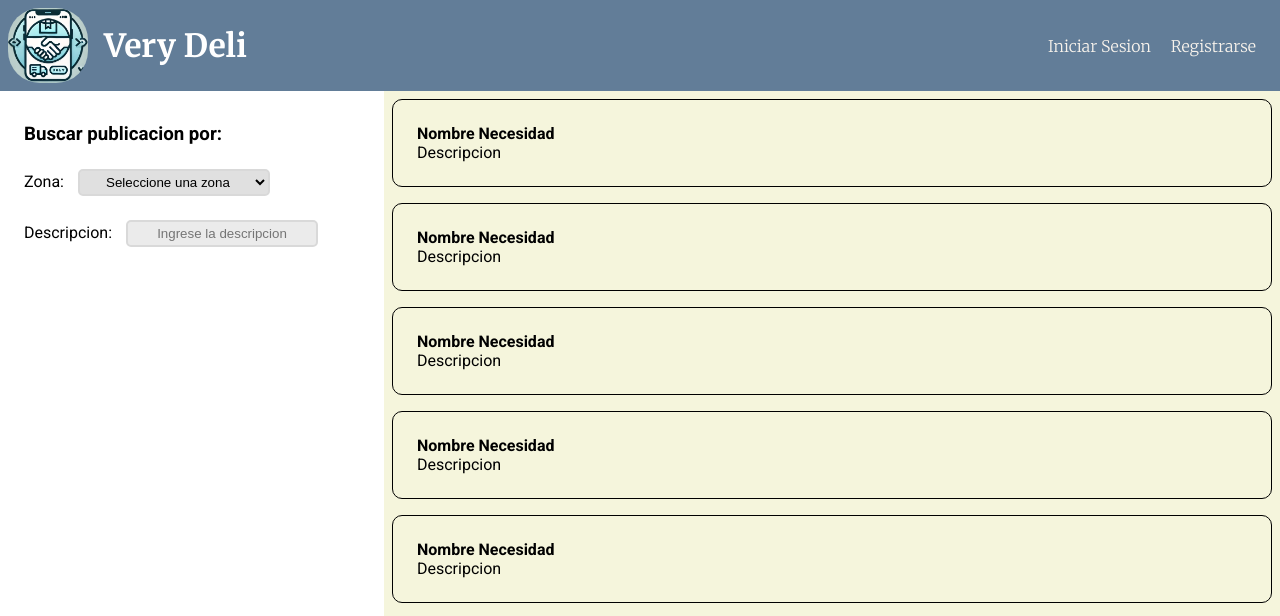
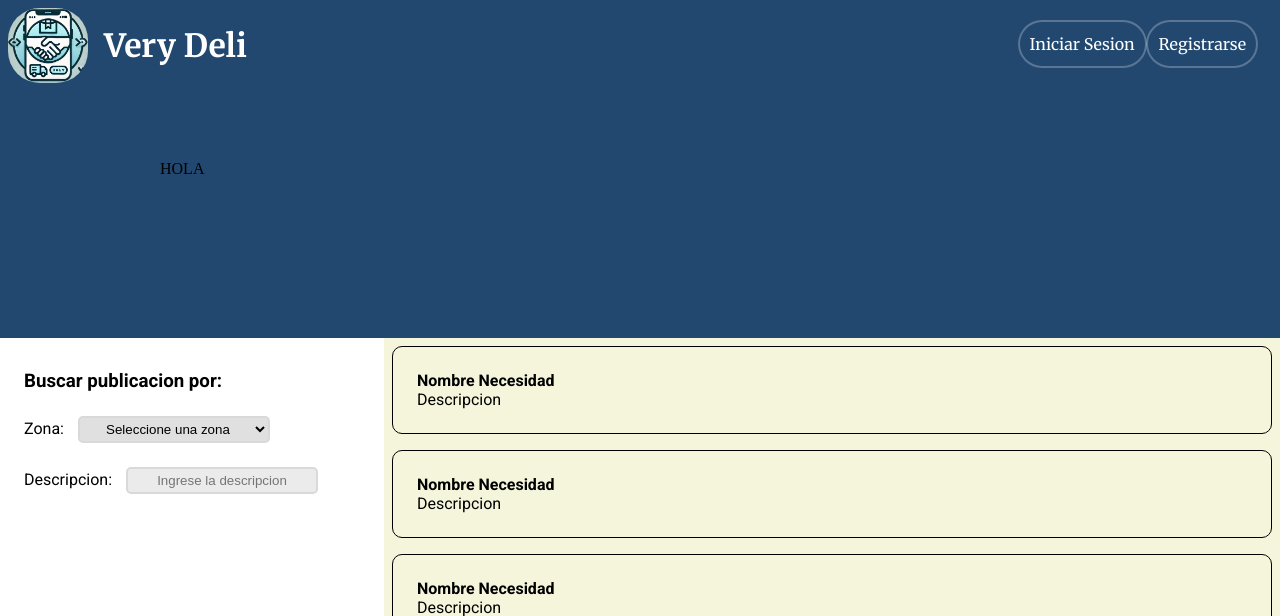
Before and after one commit to jero447/Proyecto-Integrador-Very-Deli, a PHP site: page / in a window 1280 px wide. Shown: the top 616 px of the page. Run offline with PHP 8.4, Linux system fonts and the light colour scheme.

Commit message:
Cambios visuales: botones registro, inicio de usuario. Agregado un div para proximos cambios, cambios en color de header.

```diff
--- a/Very Deli/index.php
+++ b/Very Deli/index.php
@@ -16,10 +16,13 @@
             <h1>Very Deli</h1>
         </div>
         <div class="btns-login">
-            <a class="btn-iniciar" href="./paginas/inicio.php">Iniciar Sesion</a>
-            <a class="btn-registrarse" href="./paginas/registro.php">Registrarse</a>
+            <a class="animated-button-login" href="./paginas/inicio.php">Iniciar Sesion</a>
+            <a class="animated-button-login" href="./paginas/registro.php">Registrarse</a>
         </div>
     </header>
+    <div class="contenedor-main">
+            HOLA
+    </div>
     <main>
         <div class="contenedor-filtro">
             <h3>Buscar publicacion por:</h3>
--- a/Very Deli/paginas/inicio.php
+++ b/Very Deli/paginas/inicio.php
@@ -19,7 +19,7 @@
         </a>
 
         <div class="btns-login">
-            <a class="btn-registrarse" href="./registro.php">Registrarse</a>
+            <a class="animated-button-login" href="./registro.php">Registrarse</a>
         </div>
     </header>
     <main>
--- a/Very Deli/paginas/publicacion.php
+++ b/Very Deli/paginas/publicacion.php
@@ -19,8 +19,8 @@
         </a>
 
         <div class="btns-login">
-            <a class="btn-iniciar" href="./inicio.php">Iniciar Sesion</a>
-            <a class="btn-registrarse" href="./registro.php">Registrarse</a>
+            <a class="animated-button-login" href="./inicio.php">Iniciar Sesion</a>
+            <a class="animated-button-login" href="./registro.php">Registrarse</a>
         </div>
     </header>
     <main>
--- a/Very Deli/paginas/registro.php
+++ b/Very Deli/paginas/registro.php
@@ -19,7 +19,7 @@
         </div>
     </a>
     <div class="btns-login">
-        <a class="btn-iniciar" href="./inicio.php">Iniciar Sesión</a>
+        <a class="animated-button-login" href="./inicio.php">Iniciar Sesión</a>
     </div>
 </header>
 
--- a/Very Deli/styles.css
+++ b/Very Deli/styles.css
@@ -7,9 +7,19 @@ header{
     align-items: center;
     justify-content: space-between;
     padding: 0.5rem;
-    background-color: #627D98;
+    background-color: #224870;
     font-family:  "Merriweather", serif;
+    position: fixed;
+    width: 100%;
+    z-index: 1000; /* Asegura que el header esté sobre el contenido */
 }
+
+.contenedor-main{
+    display: flex;
+    background-color: #224870;
+    padding: 10rem;
+}
+
 .contenedor-logo{
     display: flex;
     align-items: center;
@@ -96,3 +106,54 @@ footer{
     font-weight: 500;
     background-color: #D9D9D9;
 }
+
+.animated-button-login {
+    position: relative;
+    display: inline-block;
+    padding: 12px 10px;
+    border: none;
+    font-size: 16px;
+    background-color: #224870; /* Añadir un color inicial */
+    border-radius: 100px;
+    font-weight: 400;
+    color: white;
+    box-shadow: 0 0 0 2px #ffffff40;
+    cursor: pointer;
+    overflow: hidden;
+    transition: all 0.6s cubic-bezier(0.23, 1, 0.320, 1);
+    text-decoration: none;
+}
+
+.animated-button-login span:last-child {
+    position: absolute;
+    top: 50%;
+    left: 50%;
+    transform: translate(-50%, -50%);
+    width: 20px;
+    height: 20px;
+    background-color: #2196F3;
+    border-radius: 50%;
+    opacity: 0;
+    transition: all 0.8s cubic-bezier(0.23, 1, 0.320, 1);
+}
+
+.animated-button-login span:first-child {
+    position: relative;
+    z-index: 1;
+}
+
+.animated-button-login:hover {
+    box-shadow: 0 0 0 5px #2195f360;
+    color: #ffffff;
+    background-color: #17183B; /* Color al hacer hover */
+}
+
+.animated-button-login:active {
+    scale: 0.95;
+}
+
+.animated-button-login:hover span:last-child {
+    width: 150px;
+    height: 150px;
+    opacity: 1;
+}
```
Also changed, not shown: Very Deli/paginas/estilos-iniciar-registro.css (+47 -10 lines), Very Deli/paginas/estilos-publicacion.css (+47 -9 lines).
